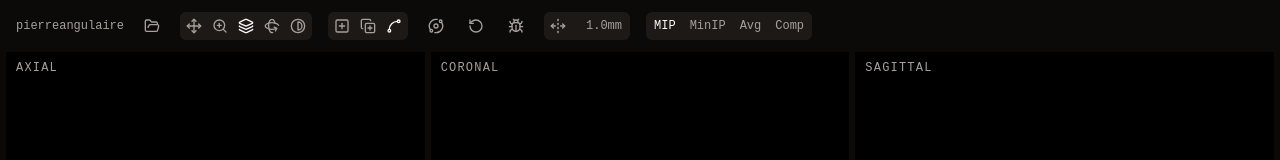
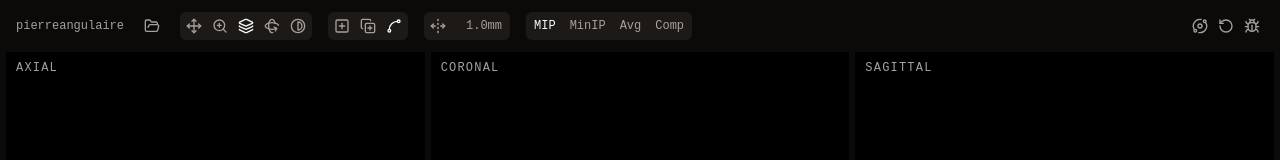
Before and after one commit to paulglx/pierreangulaire, a website built with Vite: page playground/index.html in a window 1280 px wide. Built offline with nearby package versions, Linux system fonts and the light colour scheme.

Commit message:
feat: move kebab, reset and debug buttons to the right of the playground header

```diff
--- a/playground/index.html
+++ b/playground/index.html
@@ -36,6 +36,9 @@
           title="Antialiasing"
         ></button>
       </div>
+      <div id="global-controls" class="flex items-center gap-4"></div>
+      <div id="status" class="ml-auto text-stone-400 tabular-nums"></div>
+      <div class="flex items-center gap-0.5">
         <button
           id="kebab"
           class="cursor-pointer rounded p-1 text-stone-400 hover:bg-stone-800"
@@ -54,8 +57,7 @@
           type="button"
           title="Debug view"
         ></button>
-      <div id="global-controls" class="flex items-center gap-4"></div>
-      <div id="status" class="ml-auto text-stone-400 tabular-nums"></div>
+      </div>
     </header>
     <main class="grid min-h-0 flex-1 grid-cols-3 gap-1.5 p-1.5">
       <div class="relative min-h-0 overflow-hidden bg-black">
```
Lines whose indentation alone changed are shown as unchanged.
